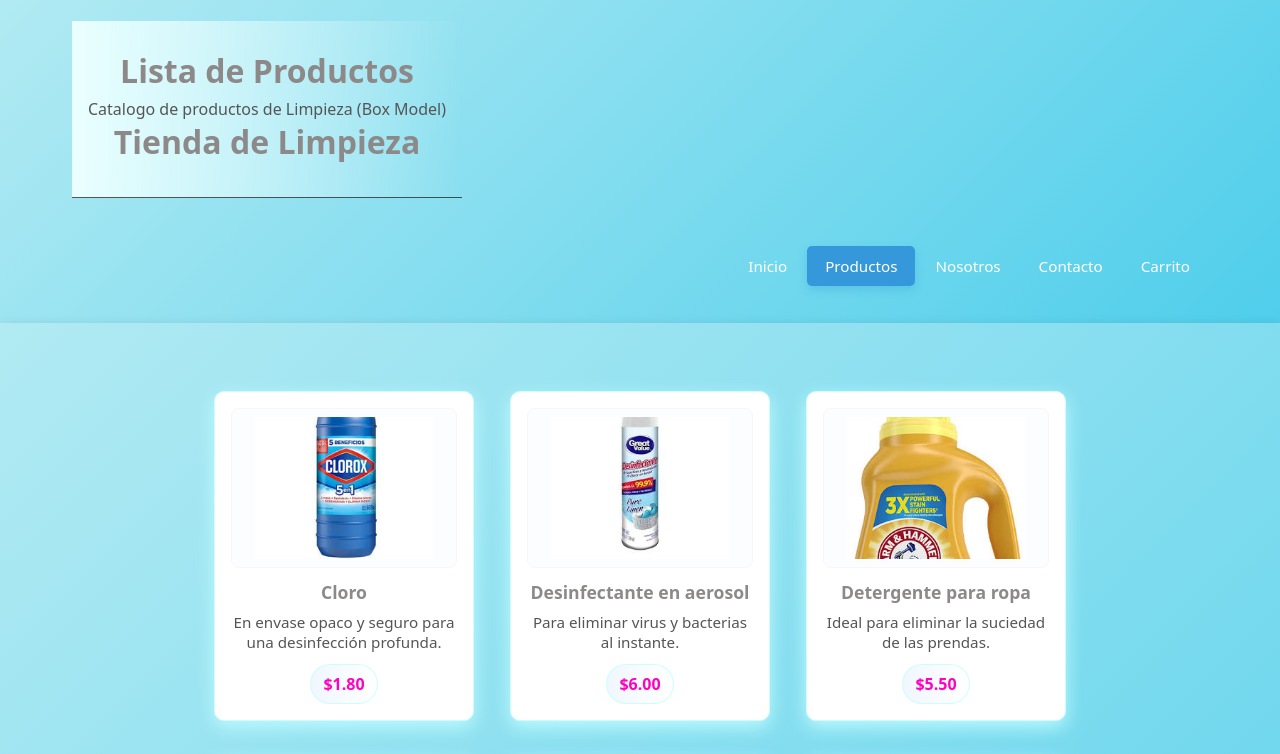
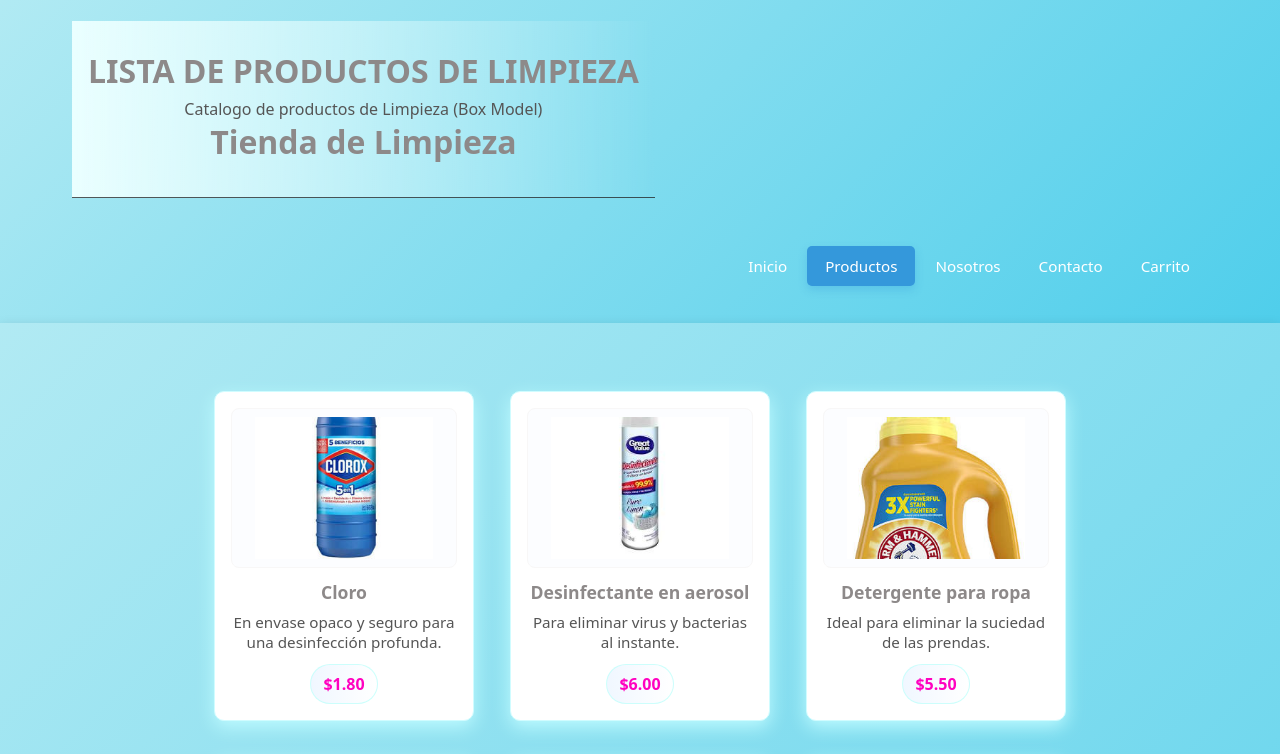
Before and after one commit to mverag7-eng/boxmodel_tarea, a plain HTML site: page index.html in a window 1280 px wide. Shown: the top 754 px of the page. Drawn offline with Linux system fonts and the light colour scheme; a script that the page names is missing.

Commit message:
site-header

```diff
--- a/index.html
+++ b/index.html
@@ -11,7 +11,7 @@
       <header>
         <div class="container">
             <div class="site-header">
-            <h1>Lista de Productos</h1>
+            <h1>LISTA DE PRODUCTOS DE LIMPIEZA</h1>
             <p>Catalogo de productos de Limpieza (Box Model)</p>
                 <h1>Tienda de Limpieza</h1>
             </div>
```
